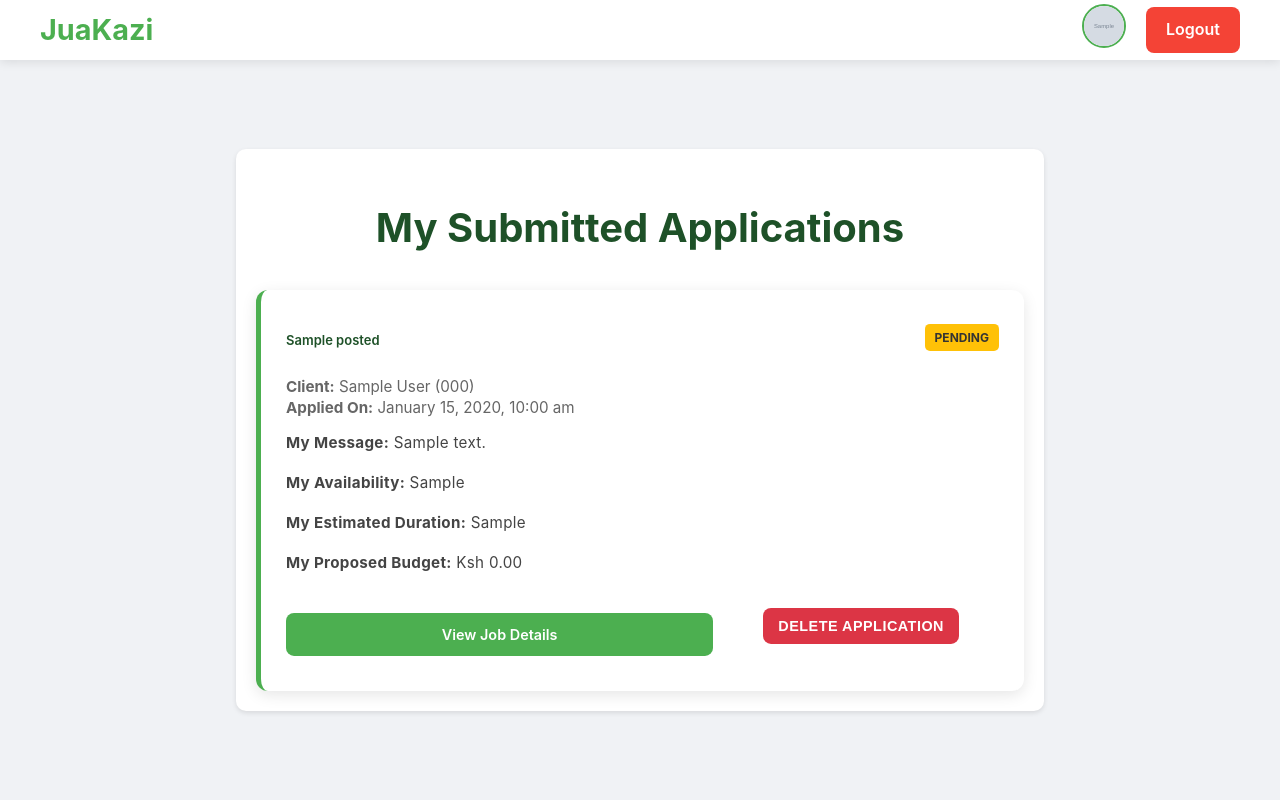
After one commit to MutindaMichelle/SemProject2025, a PHP site: page /ArtisanViewApplications.php in a window 1280 px wide. The commit adds this page. Run offline with PHP 8.4, Linux system fonts and the light colour scheme; the visitor is signed in with stand-in values (Sample User, id 1); tables that the repository leaves empty or names only in its code hold one stand-in row (values such as "Sample post"); grey boxes marked "Sample" are stand-in pictures.

Commit message:
I made the artisan be able to view the job they have applied for

```diff
--- /dev/null
+++ b/ArtisanViewApplications.php
@@ -0,0 +1,559 @@
+<?php
+
+// This page handles the artisan viewing the pages they've applied to,
+// as well as deleting some applications
+session_start();
+include("connection.php"); // Your database connection file
+
+ini_set('display_errors', 1);
+ini_set('display_startup_errors', 1);
+error_reporting(E_ALL);
+
+// 1. Security Check: Ensure the user is logged in and is an artisan
+if (!isset($_SESSION['user_id']) || $_SESSION['userType'] !== 'artisan') {
+    $_SESSION['error_message'] = "You must be logged in as an artisan to view your applications.";
+    header("Location: login.php");
+    exit();
+}
+
+$user_id = $_SESSION['user_id'];
+$artisan_id = 0; // Initialize artisan_id
+
+// Fetch the artisan_id from the artisans table using the user_id
+$stmt_artisan = $conn->prepare("SELECT artisan_id FROM artisans WHERE user_id = ?");
+if ($stmt_artisan) {
+    $stmt_artisan->bind_param("i", $user_id);
+    $stmt_artisan->execute();
+    $result_artisan = $stmt_artisan->get_result();
+    if ($row_artisan = $result_artisan->fetch_assoc()) {
+        $artisan_id = $row_artisan['artisan_id'];
+    }
+    $stmt_artisan->close();
+} else {
+    error_log("Failed to prepare artisan ID query in ArtisanViewApplications.php: " . $conn->error);
+}
+
+// If artisan_id is not found, it means their profile might not be complete
+if ($artisan_id === 0) {
+    $_SESSION['error_message'] = "Your artisan profile is not complete. Please complete it to view applications.";
+    header("Location: ArtisanDashboard.php"); // Redirect back to dashboard
+    exit();
+}
+
+// --- NEW: Handle Application Deletion ---
+if ($_SERVER['REQUEST_METHOD'] === 'POST' && isset($_POST['delete_application_id'])) {
+    $application_to_delete_id = (int)$_POST['delete_application_id'];
+
+    // Ensure the artisan is deleting their own application
+    $delete_stmt = $conn->prepare("DELETE FROM job_applications WHERE id = ? AND artisan_id = ?");
+    if ($delete_stmt) {
+        $delete_stmt->bind_param("ii", $application_to_delete_id, $artisan_id);
+        if ($delete_stmt->execute()) {
+            if ($delete_stmt->affected_rows > 0) {
+                $_SESSION['success_message'] = "Application deleted successfully.";
+            } else {
+                $_SESSION['error_message'] = "Application not found or you don't have permission to delete it.";
+            }
+        } else {
+            $_SESSION['error_message'] = "Error deleting application: " . $delete_stmt->error;
+        }
+        $delete_stmt->close();
+    } else {
+        $_SESSION['error_message'] = "Database error preparing delete statement: " . $conn->error;
+    }
+    // Redirect to clear POST data and show message
+    header("Location: ArtisanViewApplications.php");
+    exit();
+}
+// --- END NEW: Handle Application Deletion ---
+
+
+// --- Fetch Artisan's Submitted Applications ---
+$applications = []; // Initialize array to hold applications
+$applications_sql = "
+    SELECT
+        ja.id AS application_id,
+        ja.applied_at,
+        ja.status,
+        ja.message,
+        ja.availability,
+        ja.proposed_budget,
+        ja.estimated_duration,
+        jp.job_title,
+        jp.id AS job_id,
+        jp.budget AS job_original_budget,
+        jp.is_negotiable,
+        u.name AS client_name,
+        u.phone AS client_phone
+    FROM
+        job_applications ja
+    JOIN
+        jobs_posted jp ON ja.job_id = jp.id
+    JOIN
+        users u ON jp.client_id = u.id
+    WHERE
+        ja.artisan_id = ?
+    ORDER BY
+        ja.applied_at DESC
+";
+
+$applications_stmt = $conn->prepare($applications_sql);
+if ($applications_stmt) {
+    $applications_stmt->bind_param("i", $artisan_id);
+    $applications_stmt->execute();
+    $applications_result = $applications_stmt->get_result();
+    while ($row = $applications_result->fetch_assoc()) {
+        $applications[] = $row;
+    }
+    $applications_stmt->close();
+} else {
+    error_log("Failed to prepare applications query in ArtisanViewApplications.php: " . $conn->error);
+    $_SESSION['error_message'] = "Could not load your applications due to a database error.";
+}
+
+// --- Fetch Artisan's Profile Image for Navbar ---
+$navbar_artisan_profile_image_url = 'images/default_profile.jpg'; // Default image
+$navbar_profile_stmt = $conn->prepare("SELECT profile_image_url FROM artisans WHERE user_id = ?");
+if ($navbar_profile_stmt) {
+    $navbar_profile_stmt->bind_param("i", $user_id);
+    $navbar_profile_stmt->execute();
+    $navbar_profile_result = $navbar_profile_stmt->get_result();
+    if ($navbar_profile_data = $navbar_profile_result->fetch_assoc()) {
+        if (!empty($navbar_profile_data['profile_image_url'])) {
+            $navbar_artisan_profile_image_url = htmlspecialchars($navbar_profile_data['profile_image_url']);
+        }
+    }
+    $navbar_profile_stmt->close();
+} else {
+    error_log("Failed to prepare navbar artisan profile statement in ArtisanViewApplications.php: " . $conn->error);
+}
+
+$conn->close();
+?>
+<!DOCTYPE html>
+<html lang="en">
+
+<head>
+    <meta charset="UTF-8">
+    <meta name="viewport" content="width=device-width, initial-scale=1.0">
+    <title>My Applications</title>
+    <link rel="stylesheet" href="https://cdnjs.cloudflare.com/ajax/libs/font-awesome/6.4.2/css/all.min.css" />
+    <link rel="stylesheet" href="style.css">
+    <style>
+        /* General Body Styles */
+        body {
+            font-family: "Inter", sans-serif;
+            background-color: #f0f2f5;
+            /* Light grey background */
+            margin: 0;
+            padding: 0;
+            line-height: 1.6;
+            color: #333;
+        }
+
+        /* Navbar Styles (copied for consistency) */
+        .navbar {
+            background-color: white;
+            padding: 15px 40px;
+            display: flex;
+            justify-content: space-between;
+            align-items: center;
+            box-shadow: 0 2px 10px rgba(0, 0, 0, 0.1);
+            position: sticky;
+            top: 0;
+            z-index: 1000;
+            height: 60px;
+            box-sizing: border-box;
+        }
+
+        .navbar-left,
+        .navbar-right {
+            display: flex;
+            align-items: center;
+            gap: 20px;
+        }
+
+        .navbar-brand {
+            font-size: 1.8em;
+            font-weight: 700;
+            color: #4CAF50;
+            /* Primary Green */
+            text-decoration: none;
+        }
+
+        .navbar-btn {
+            background-color: #4CAF50;
+            /* Primary Green */
+            color: white;
+            padding: 10px 20px;
+            border-radius: 8px;
+            text-decoration: none;
+            font-size: 1em;
+            font-weight: 600;
+            transition: background-color 0.3s ease, transform 0.2s ease;
+            border: none;
+            cursor: pointer;
+        }
+
+        .navbar-btn:hover {
+            background-color: #388E3C;
+            /* Darker Green */
+            transform: translateY(-2px);
+            box-shadow: 0 2px 8px rgba(0, 0, 0, 0.2);
+        }
+
+        .navbar-btn.logout-btn {
+            background-color: #f44336;
+            /* Red for logout button */
+        }
+
+        .navbar-btn.logout-btn:hover {
+            background-color: #d32f2f;
+        }
+
+        /* Navbar Profile Picture */
+        .navbar-profile-pic {
+            width: 40px;
+            height: 40px;
+            border-radius: 50%;
+            object-fit: cover;
+            border: 2px solid #4CAF50;
+            /* Primary Green border */
+            cursor: pointer;
+            transition: transform 0.2s ease;
+        }
+
+        .navbar-profile-pic:hover {
+            transform: scale(1.05);
+        }
+
+        /* Main Content Container */
+        .container {
+            max-width: 1100px;
+            margin: 30px auto;
+            padding: 20px;
+            background: white;
+            border-radius: 10px;
+            box-shadow: 0 2px 5px rgba(0, 0, 0, 0.1);
+        }
+
+        h1 {
+            text-align: center;
+            color: #1E5128;
+            /* Deep Green */
+            margin-bottom: 30px;
+            font-size: 2.5em;
+        }
+
+        .applications-grid {
+            display: grid;
+            grid-template-columns: repeat(auto-fit, minmax(300px, 1fr));
+            gap: 1.5rem;
+        }
+
+        .application-card {
+            background-color: #ffffff;
+            border-radius: 12px;
+            box-shadow: 0 4px 15px rgba(0, 0, 0, 0.1);
+            padding: 25px;
+            text-align: left;
+            display: flex;
+            flex-direction: column;
+            align-items: flex-start;
+            transition: transform 0.3s ease, box-shadow 0.3s ease;
+            border-left: 5px solid #4CAF50;
+            /* Primary Green accent */
+        }
+
+        .application-card:hover {
+            transform: translateY(-5px);
+            box-shadow: 0 8px 25px rgba(0, 0, 0, 0.15);
+        }
+
+        .application-card h4 {
+            font-size: 1.6em;
+            color: #1E5128;
+            /* Deep Green */
+            margin-top: 0;
+            margin-bottom: 10px;
+            font-weight: 600;
+            display: flex;
+            /* To align title and status badge */
+            align-items: center;
+            width: 100%;
+            justify-content: space-between;
+        }
+
+        .application-card h4 a {
+            text-decoration: none;
+            color: inherit;
+            /* Inherit color from h4 */
+            flex-grow: 1;
+            /* Allow job title to take available space */
+        }
+
+        .application-card h4 a:hover {
+            text-decoration: underline;
+        }
+
+        .application-meta {
+            font-size: 0.95em;
+            color: #666;
+            margin: 5px 0;
+            line-height: 1.4;
+        }
+
+        .application-card p {
+            font-size: 0.95em;
+            color: #444;
+            margin: 10px 0;
+        }
+
+        .application-actions {
+            margin-top: 15px;
+            display: flex;
+            gap: 10px;
+            flex-wrap: wrap;
+            width: 100%;
+            /* Ensure buttons take full width if stacked */
+        }
+
+        .application-actions .btn {
+            /* General button style for this section */
+            background-color: #4CAF50;
+            /* Primary Green */
+            color: white;
+            padding: 10px 15px;
+            border-radius: 8px;
+            text-decoration: none;
+            font-size: 0.9em;
+            font-weight: 600;
+            transition: background-color 0.3s ease, transform 0.2s ease;
+            flex-grow: 1;
+            text-align: center;
+            border: none;
+            /* Remove default button border */
+            cursor: pointer;
+            /* Indicate it's clickable */
+        }
+
+        .application-actions .btn:hover {
+            background-color: #388E3C;
+            /* Darker Green */
+            transform: translateY(-2px);
+            box-shadow: 0 2px 8px rgba(0, 0, 0, 0.2);
+        }
+
+        /* NEW: Delete Button Specific Style */
+        .application-actions .btn-delete {
+            background-color: #dc3545;
+            /* Red for delete */
+        }
+
+        .application-actions .btn-delete:hover {
+            background-color: #c82333;
+            /* Darker red */
+        }
+
+        /* Status badges */
+        .status-badge {
+            display: inline-block;
+            padding: 4px 10px;
+            border-radius: 5px;
+            font-size: 0.8em;
+            font-weight: bold;
+            text-transform: uppercase;
+            margin-left: 15px;
+            /* Space from job title */
+            white-space: nowrap;
+            /* Prevent status text from wrapping */
+        }
+
+        .status-pending {
+            background-color: #ffc107;
+            color: #333;
+        }
+
+        /* Yellow */
+        .status-accepted {
+            background-color: #28a745;
+            color: white;
+        }
+
+        /* Green */
+        .status-withdrawn {
+            background-color: #6c757d;
+            color: white;
+        }
+
+        /* Grey */
+
+        /* Message for no applications */
+        .no-applications-message {
+            text-align: center;
+            font-size: 1.2em;
+            color: #555;
+            padding: 50px;
+        }
+
+        /* Responsive Adjustments */
+        @media (max-width: 768px) {
+            .navbar {
+                padding: 10px 20px;
+                flex-direction: column;
+                height: auto;
+            }
+
+            .navbar-left,
+            .navbar-right {
+                width: 100%;
+                justify-content: center;
+                margin-top: 10px;
+                gap: 10px;
+            }
+
+            .navbar-brand {
+                font-size: 1.5em;
+            }
+
+            .navbar-btn {
+                padding: 8px 15px;
+                font-size: 0.9em;
+            }
+
+            .navbar-profile-pic {
+                width: 35px;
+                height: 35px;
+                border-width: 1px;
+            }
+
+            .container {
+                margin: 15px auto;
+                padding: 15px;
+            }
+
+            h1 {
+                font-size: 2em;
+            }
+
+            .application-card {
+                padding: 15px;
+            }
+
+            .application-card h4 {
+                font-size: 1.4em;
+                flex-direction: column;
+                /* Stack title and badge on small screens */
+                align-items: flex-start;
+            }
+
+            .status-badge {
+                margin-left: 0;
+                margin-top: 5px;
+            }
+
+            .application-actions .btn {
+                /* Apply to all buttons in this section */
+                display: block;
+                margin-right: 0;
+                margin-bottom: 10px;
+            }
+        }
+
+        @media (max-width: 480px) {
+            h1 {
+                font-size: 1.8em;
+            }
+
+            .application-card h4 {
+                font-size: 1.2em;
+            }
+
+            .application-meta,
+            .application-card p {
+                font-size: 0.9em;
+            }
+
+            .application-actions .btn {
+                font-size: 0.8em;
+                padding: 8px 10px;
+            }
+        }
+    </style>
+</head>
+
+<body>
+    <nav class="navbar">
+        <div class="navbar-left">
+            <a href="ArtisanDashboard.php" class="navbar-brand">JuaKazi</a>
+        </div>
+        <div class="navbar-right">
+            <a href="viewArtisanProfile.php">
+                <img src="<?php echo $navbar_artisan_profile_image_url; ?>" alt="Profile Picture" class="navbar-profile-pic">
+            </a>
+            <a href="logout.php" class="navbar-btn logout-btn">Logout</a>
+        </div>
+    </nav>
+
+    <div class="container">
+        <h1>My Submitted Applications</h1>
+
+        <?php
+        // Display session messages if any
+        if (isset($_SESSION['success_message'])) {
+            echo '<p style="color: green; text-align: center; margin-bottom: 20px;">' . htmlspecialchars($_SESSION['success_message']) . '</p>';
+            unset($_SESSION['success_message']);
+        }
+        if (isset($_SESSION['error_message'])) {
+            echo '<p style="color: red; text-align: center; margin-bottom: 20px;">' . htmlspecialchars($_SESSION['error_message']) . '</p>';
+            unset($_SESSION['error_message']);
+        }
+        ?>
+
+        <div class="applications-grid">
+            <?php if (!empty($applications)): ?>
+                <?php foreach ($applications as $app): ?>
+                    <div class="application-card">
+                        <h4>
+                            <a href="job_details.php?job_id=<?php echo htmlspecialchars($app['job_id']); ?>">
+                                <?php echo htmlspecialchars($app['job_title']); ?>
+                            </a>
+                            <span class="status-badge status-<?php echo strtolower(htmlspecialchars($app['status'])); ?>">
+                                <?php echo htmlspecialchars($app['status']); ?>
+                            </span>
+                        </h4>
+                        <div class="application-meta">
+                            <strong>Client:</strong> <?php echo htmlspecialchars($app['client_name']); ?> (<?php echo htmlspecialchars($app['client_phone']); ?>) <br>
+                            <strong>Applied On:</strong> <?php echo date("F j, Y, g:i a", strtotime($app['applied_at'])); ?>
+                        </div>
+                        <p><strong>My Message:</strong> <?php echo nl2br(htmlspecialchars($app['message'])); ?></p>
+                        <?php if (!empty($app['availability'])): ?>
+                            <p><strong>My Availability:</strong> <?php echo htmlspecialchars($app['availability']); ?></p>
+                        <?php endif; ?>
+                        <?php if (!empty($app['estimated_duration'])): ?>
+                            <p><strong>My Estimated Duration:</strong> <?php echo htmlspecialchars($app['estimated_duration']); ?></p>
+                        <?php endif; ?>
+                        <?php if (!empty($app['proposed_budget'])): ?>
+                            <p><strong>My Proposed Budget:</strong> Ksh <?php echo number_format($app['proposed_budget'], 2); ?></p>
+                        <?php endif; ?>
+
+                        <div class="application-actions">
+                            <a href="job_details.php?job_id=<?php echo htmlspecialchars($app['job_id']); ?>" class="btn">View Job Details</a>
+                            <?php if ($app['status'] === 'pending' || $app['status'] === 'withdrawn'): ?>
+                                <!-- Only allow deletion if status is pending or withdrawn -->
+                                <form method="POST" style="display: inline-block;">
+                                    <input type="hidden" name="delete_application_id" value="<?php echo htmlspecialchars($app['application_id']); ?>">
+                                    <button type="submit" class="btn btn-delete">Delete Application</button>
+                                </form>
+                            <?php endif; ?>
+                        </div>
+                    </div>
+                <?php endforeach; ?>
+            <?php else: ?>
+                <p class="no-applications-message">You haven't submitted any job applications yet.</p>
+            <?php endif; ?>
+        </div>
+    </div>
+</body>
+
+</html>
```
Also changed, not shown: ArtisanDashboard.php (+39 -1 lines), apply_job.php (+85 -17 lines), uploads/job_images/job_image_68682194a8deb0.99320260.jpeg (added).
